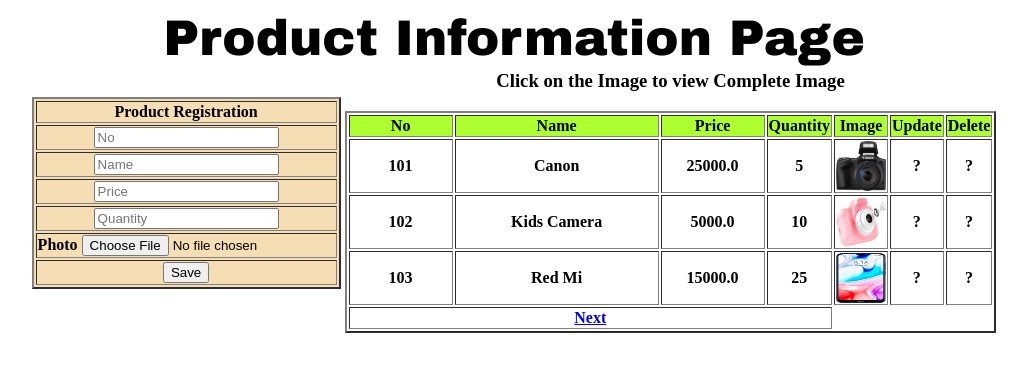
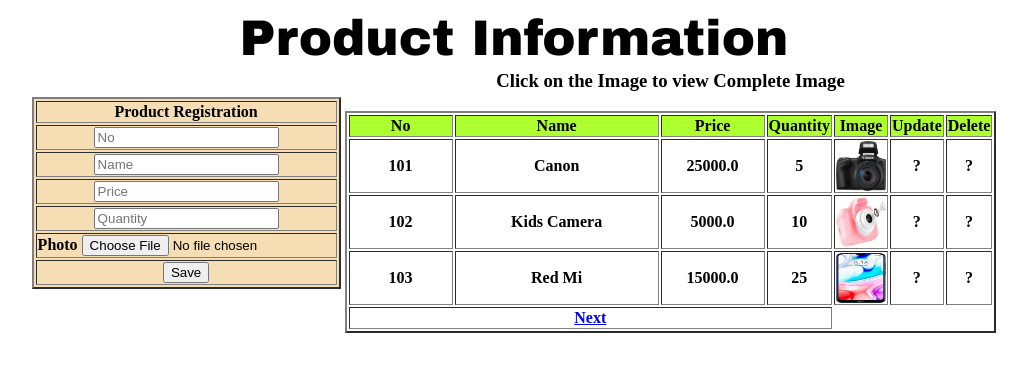
Before and after one commit to naveenzoom6/Product, a Django app: page / in a window 1280 px wide. Shown: the top 372 px of the page, without its empty margins (126-1153 px from the left). Run offline with Django 3.2, Linux system fonts and the light colour scheme; data comes from the database, SQL or seed files in the repository; lists and menus that the app fills with data are empty.

Commit message:
two
2nd Commit

```diff
--- a/Prject24/templates/index.html
+++ b/Prject24/templates/index.html
@@ -4,7 +4,7 @@
         <table align="center" border="0">
             <tr>
                 <th colspan="2" style="text-align: center;font-family: 'Arial Black';font-size: 50px">
-                    Product Information Page
+                    Product Information
                 </th>
             </tr>
 
```
